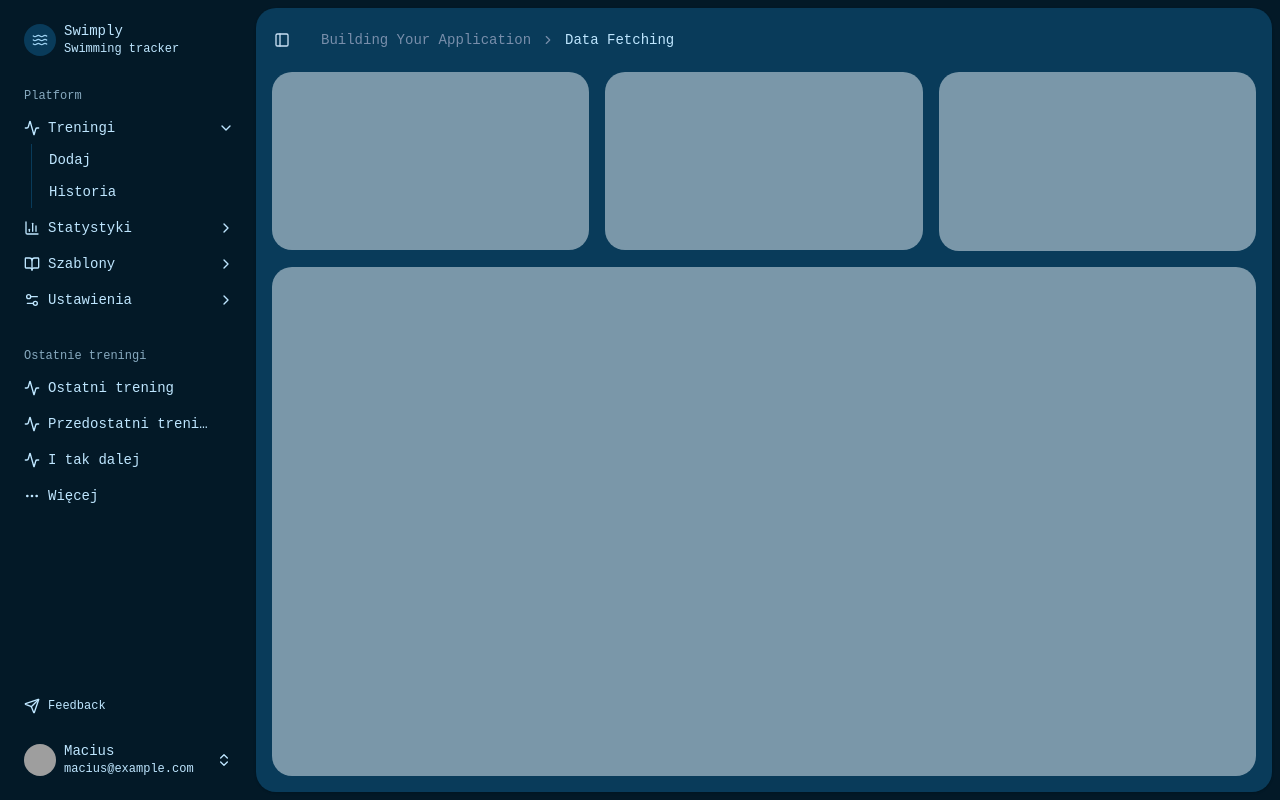
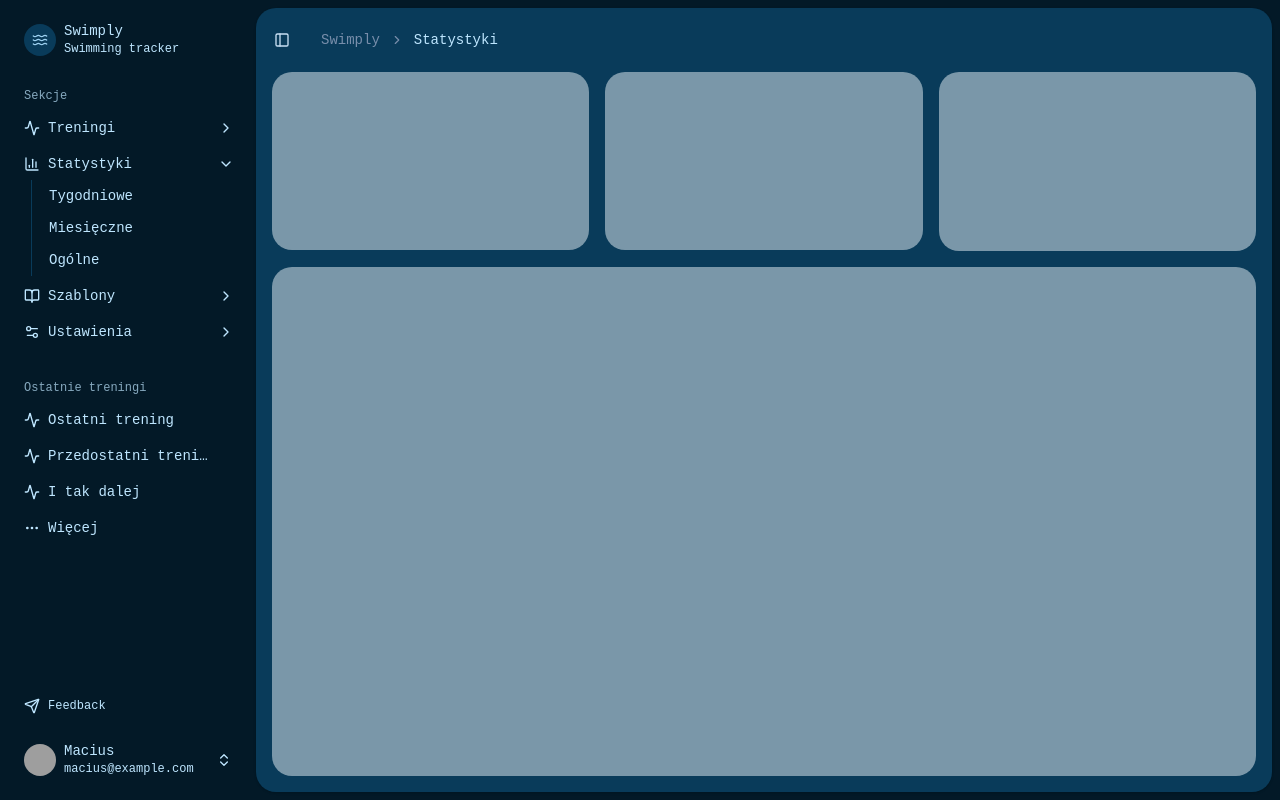
Before and after one commit to takitamMAJECZKA/swimply, a React (Vite) app: page /#/stats in a window 1280 px wide. Built offline with nearby package versions, Linux system fonts and the light colour scheme; grey boxes are pictures that could not be loaded.

Commit message:
Properly made an sidebar on stats page

```diff
--- a/src/App.jsx
+++ b/src/App.jsx
@@ -12,7 +12,7 @@ function App() {
     <Router>
         <Routes>
           <Route index element={<Home />}/>
-          <Route index path="/" element={<Home />}/>
+          <Route path="/" element={<Home />}/>
           <Route path="/login" element={<Login />}/>
           <Route path="/stats" element={<Stats />}/>
           <Route path="/account" element={<Account />}/>
--- a/src/Components/SideBar.jsx
+++ b/src/Components/SideBar.jsx
@@ -27,12 +27,12 @@ export default function SideBar(){
                   <BreadcrumbList>
                     <BreadcrumbItem className="hidden md:block">
                       <BreadcrumbLink href="#">
-                        Building Your Application
+                        Swimply
                       </BreadcrumbLink>
                     </BreadcrumbItem>
                     <BreadcrumbSeparator className="hidden md:block" />
                     <BreadcrumbItem>
-                      <BreadcrumbPage>Data Fetching</BreadcrumbPage>
+                      <BreadcrumbPage>Statystyki</BreadcrumbPage>
                     </BreadcrumbItem>
                   </BreadcrumbList>
                 </Breadcrumb>
--- a/src/Components/app-sidebar.jsx
+++ b/src/Components/app-sidebar.jsx
@@ -1,15 +1,8 @@
 import * as React from "react"
 import {
   BookOpen,
-  Bot,
-  Command,
-  Frame,
-  LifeBuoy,
-  Map,
-  PieChart,
   Send,
   Settings2,
-  SquareTerminal,
   Activity,
   ChartColumn,
   Waves
@@ -40,7 +33,6 @@ const data = {
       title: "Treningi",
       url: "#",
       icon: Activity,
-      isActive: true,
       items: [
         {
           title: "Dodaj",
@@ -56,6 +48,7 @@ const data = {
       title: "Statystyki",
       url: "#",
       icon: ChartColumn,
+      isActive: true,
       items: [
         {
           title: "Tygodniowe",
--- a/src/Components/nav-main.jsx
+++ b/src/Components/nav-main.jsx
@@ -24,7 +24,7 @@ export function NavMain({
 }) {
   return (
     <SidebarGroup>
-      <SidebarGroupLabel>Platform</SidebarGroupLabel>
+      <SidebarGroupLabel>Sekcje</SidebarGroupLabel>
       <SidebarMenu>
         {items.map((item) => (
           <Collapsible key={item.title} asChild defaultOpen={item.isActive}>
--- a/src/Components/nav-projects.jsx
+++ b/src/Components/nav-projects.jsx
@@ -47,16 +47,16 @@ export function NavProjects({
                 align={isMobile ? "end" : "start"}>
                 <DropdownMenuItem>
                   <Folder className="text-muted-foreground" />
-                  <span>View Project</span>
+                  <span>Zobacz trening</span>
                 </DropdownMenuItem>
                 <DropdownMenuItem>
                   <Share className="text-muted-foreground" />
-                  <span>Share Project</span>
+                  <span>Udostępnij trening</span>
                 </DropdownMenuItem>
                 <DropdownMenuSeparator />
                 <DropdownMenuItem>
                   <Trash2 className="text-muted-foreground" />
-                  <span>Delete Project</span>
+                  <span>Usuń trening</span>
                 </DropdownMenuItem>
               </DropdownMenuContent>
             </DropdownMenu>
--- a/src/Components/nav-user.jsx
+++ b/src/Components/nav-user.jsx
@@ -4,9 +4,7 @@ import {
   BadgeCheck,
   Bell,
   ChevronsUpDown,
-  CreditCard,
   LogOut,
-  Sparkles,
 } from "lucide-react"
 
 import {
@@ -45,7 +43,7 @@ export function NavUser({
               className="data-[state=open]:bg-sidebar-accent data-[state=open]:text-sidebar-accent-foreground">
               <Avatar className="h-8 w-8 rounded-lg">
                 <AvatarImage src={user.avatar} alt={user.name} />
-                <AvatarFallback className="rounded-lg">CN</AvatarFallback>
+                <AvatarFallback className="rounded-lg text-(--dominant)">{user.name.substring(0,2)}</AvatarFallback>
               </Avatar>
               <div className="grid flex-1 text-left text-sm leading-tight">
                 <span className="truncate font-medium">{user.name}</span>
@@ -63,7 +61,7 @@ export function NavUser({
               <div className="flex items-center gap-2 px-1 py-1.5 text-left text-sm">
                 <Avatar className="h-8 w-8 rounded-lg">
                   <AvatarImage src={user.avatar} alt={user.name} />
-                  <AvatarFallback className="rounded-lg">CN</AvatarFallback>
+                  <AvatarFallback className="rounded-lg text-(--dominant)">{user.name.substring(0,2)}</AvatarFallback>
                 </Avatar>
                 <div className="grid flex-1 text-left text-sm leading-tight">
                   <span className="truncate font-medium">{user.name}</span>
@@ -74,29 +72,18 @@ export function NavUser({
             <DropdownMenuSeparator />
             <DropdownMenuGroup>
               <DropdownMenuItem>
-                <Sparkles />
-                Upgrade to Pro
-              </DropdownMenuItem>
-            </DropdownMenuGroup>
-            <DropdownMenuSeparator />
-            <DropdownMenuGroup>
-              <DropdownMenuItem>
                 <BadgeCheck />
-                Account
-              </DropdownMenuItem>
-              <DropdownMenuItem>
-                <CreditCard />
-                Billing
+                Konto
               </DropdownMenuItem>
               <DropdownMenuItem>
                 <Bell />
-                Notifications
+                Powiadomienia
               </DropdownMenuItem>
             </DropdownMenuGroup>
             <DropdownMenuSeparator />
             <DropdownMenuItem>
               <LogOut />
-              Log out
+              Wyloguj
             </DropdownMenuItem>
           </DropdownMenuContent>
         </DropdownMenu>
--- a/src/Pages/Stats.jsx
+++ b/src/Pages/Stats.jsx
@@ -1,9 +1,56 @@
 import SideBar from '../Components/SideBar'
+import { AppSidebar } from "@/components/app-sidebar"
+import {
+  Breadcrumb,
+  BreadcrumbItem,
+  BreadcrumbLink,
+  BreadcrumbList,
+  BreadcrumbPage,
+  BreadcrumbSeparator,
+} from "@/components/ui/breadcrumb"
+import { Separator } from "@/components/ui/separator"
+import {
+  SidebarInset,
+  SidebarProvider,
+  SidebarTrigger,
+} from "@/components/ui/sidebar"
 
 
 export default function Stats(){
-    return(<div id="statsPage">
-        <SideBar></SideBar>
-    </div>
-    )
+    return (
+        <div className="statsPage">
+            <SidebarProvider>
+            <AppSidebar />
+            <SidebarInset>
+                <header className="flex h-16 shrink-0 items-center gap-2">
+                <div className="flex items-center gap-2 px-4">
+                    <SidebarTrigger className="-ml-1" />
+                    <Separator orientation="vertical" className="mr-2 h-4" />
+                    <Breadcrumb>
+                    <BreadcrumbList>
+                        <BreadcrumbItem className="hidden md:block">
+                        <BreadcrumbLink href="#">
+                            Swimply
+                        </BreadcrumbLink>
+                        </BreadcrumbItem>
+                        <BreadcrumbSeparator className="hidden md:block" />
+                        <BreadcrumbItem>
+                        <BreadcrumbPage>Statystyki</BreadcrumbPage>
+                        </BreadcrumbItem>
+                    </BreadcrumbList>
+                    </Breadcrumb>
+                </div>
+                </header>
+                <div className="flex flex-1 flex-col gap-4 p-4 pt-0">
+                <div className="grid auto-rows-min gap-4 md:grid-cols-3">
+                    <div className="aspect-video rounded-xl bg-muted/50" />
+                    <div className="aspect-video rounded-xl bg-muted/50" />
+                    <div className="aspect-video rounded-xl bg-muted/50" />
+                </div>
+                <div className="min-h-[100vh] flex-1 rounded-xl bg-muted/50 md:min-h-min" />
+                </div>
+            </SidebarInset>
+            </SidebarProvider>
+        </div>
+      )
 }
```
